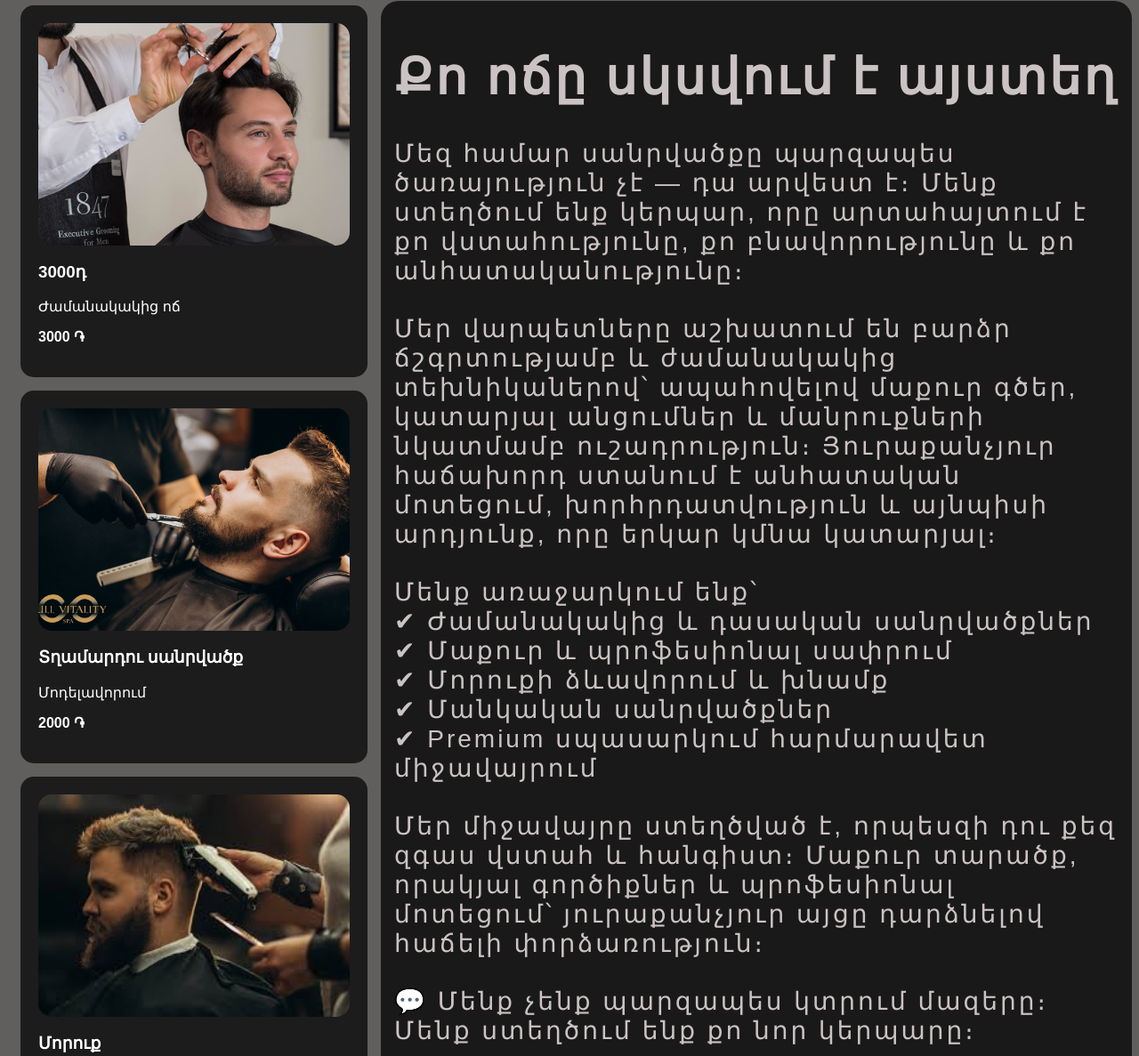
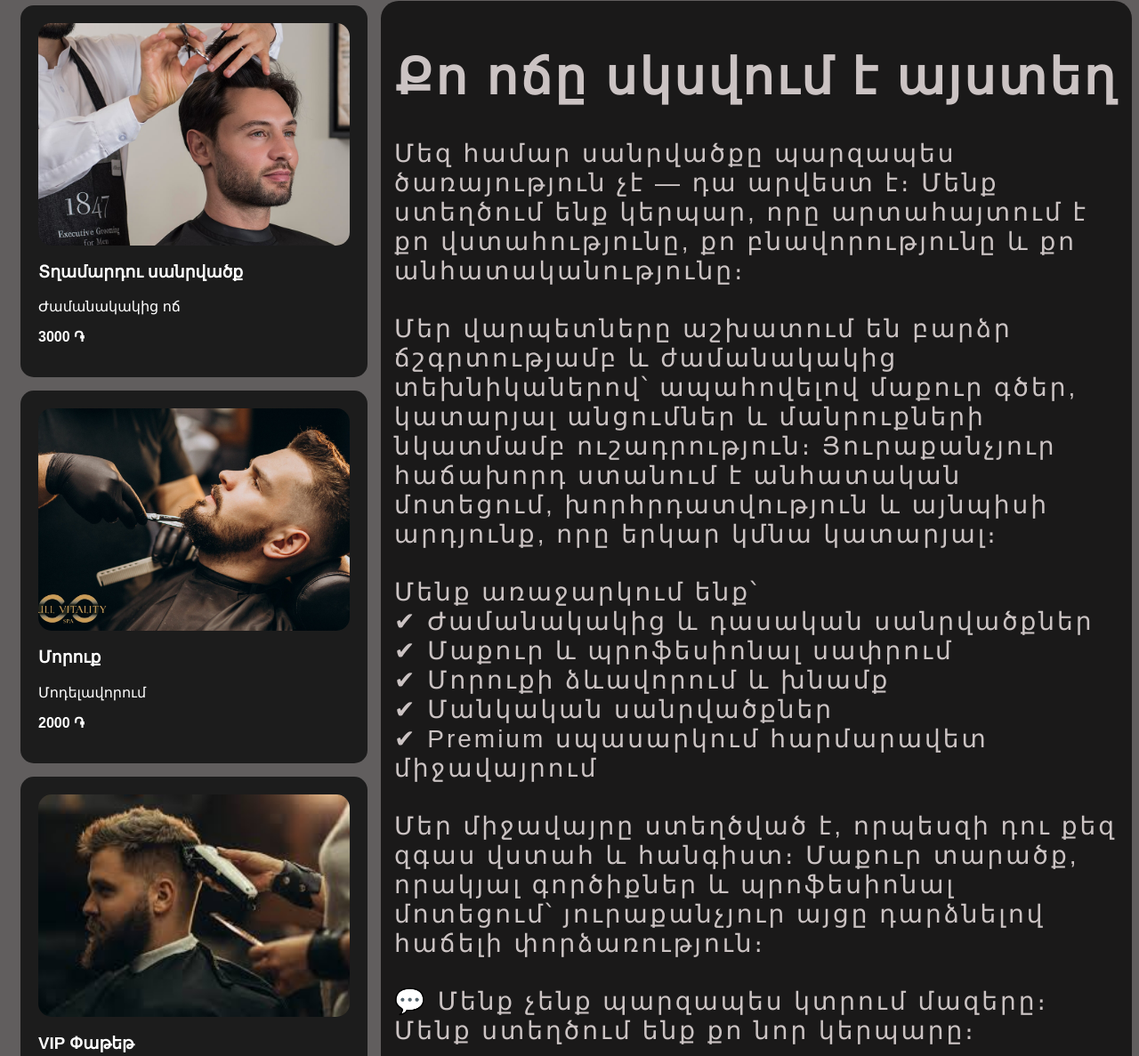
Before and after one commit to 300226kar-cmd/barbershop, a website: page public/index.html in a window 1280 px wide. Shown: the part 609-1796 px from the top of the page at 89% size. Drawn offline with Linux system fonts and the light colour scheme.

```diff
--- a/public/index.html
+++ b/public/index.html
@@ -251,7 +251,7 @@
 <br><br>Մենք առաջարկում ենք՝<br>✔ Ժամանակակից և դասական սանրվածքներ<br>✔ Մաքուր և պրոֆեսիոնալ սափրում<br>✔ Մորուքի ձևավորում և խնամք<br>✔ Մանկական սանրվածքներ<br>✔ Premium սպասարկում հարմարավետ միջավայրում<br><br>Մեր միջավայրը ստեղծված է, որպեսզի դու քեզ զգաս վստահ և հանգիստ։ Մաքուր տարածք, որակյալ գործիքներ և պրոֆեսիոնալ մոտեցում՝ յուրաքանչյուր այցը դարձնելով հաճելի փորձառություն։
 <br><br>💬 Մենք չենք պարզապես կտրում մազերը։ Մենք ստեղծում ենք քո նոր կերպարը։
 <br><br>📅 Ամրագրիր քո այցը այսօր և զգա իրական barber փորձը։`,
-    services:["3000դ","Տղամարդու սանրվածք","Մորուք","VIP Փաթեթ"],
+    services:["Տղամարդու սանրվածք","Մորուք","VIP Փաթեթ"],
     descriptions:["Ժամանակակից ոճ","Մոդելավորում","Լիարժեք խնամք"],
     address:"Մեր հասցեն է քաղաք ` Չարենցավան `", closedDay:"Ոչ աշխատանքային", booked:"զբաղված է",
     bookingSuccess:"Պատվերը հաջողությամբ ընդունվեց", required:"Լրացրեք բոլոր դաշտերը",
@@ -267,7 +267,7 @@
 <br><br>Наша атмосфера создана для того, чтобы ты чувствовал себя уверенно и спокойно. Чистое пространство, качественные инструменты и профессиональный подход превращают каждый визит в приятный опыт.
 <br><br>💬 Мы не просто стрижём волосы. Мы создаём твой новый образ.
 <br><br>📅 Запишись сегодня и почувствуй настоящий barber-сервис!`,
-    services:["3000р","Мужская стрижка","Борода","VIP-пакет"],
+    services:["Мужская стрижка","Борода","VIP-пакет"],
     descriptions:["Современный стиль","Моделирование бороды","Комплексный уход"],
     address:"Наш адрес: город Чаренцаван", closedDay:"нерабочий день", booked:"занято",
     bookingSuccess:"Запись успешно оформлена", required:"Заполните все поля",
```
